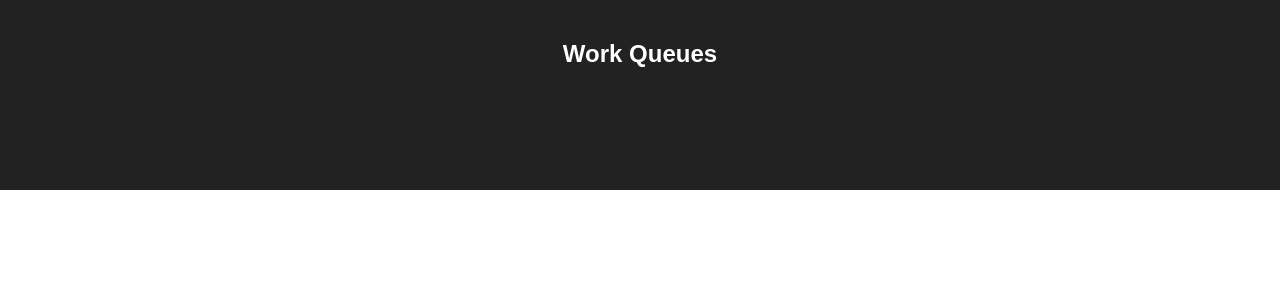
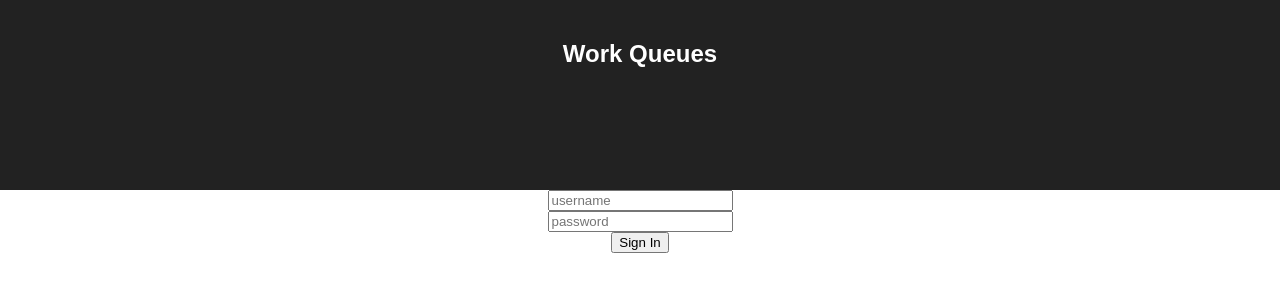
Before and after one commit to davidwmartines/work-queues, a React (Create React App) app in the folder client/: page / in a window 1280 px wide. Shown: the top 300 px of the page. Built offline with nearby package versions, Linux system fonts and the light colour scheme.

Commit message:
Add login component and authn service.

```diff
--- a/client/src/App.js
+++ b/client/src/App.js
@@ -1,5 +1,6 @@
-import { Component } from 'react';
+import React, { Component }  from 'react';
 import './App.css';
+import NativeCredentialsLogin from './authn/NativeCredentialsLogin';
 
 class App extends Component {
   render() {
@@ -8,6 +9,7 @@ class App extends Component {
         <div className="App-header">
           <h2>Work Queues</h2>
         </div>
+        <NativeCredentialsLogin/>
       </div>
     );
   }
--- /dev/null
+++ b/client/src/authn/NativeCredentialsLogin.js
@@ -0,0 +1,61 @@
+import React, {Component} from 'react';
+import AuthService from './auth-service';
+
+class NativeCredentialsLogin extends Component{
+
+  constructor(props){
+    super(props);
+    this.state = {
+      username:'',
+      password:''
+    };
+  }
+
+  onSubmit(e){
+    e.preventDefault();
+    AuthService.loginNative(this.state.username, this.state.password);
+  }
+
+  onChange(e){
+    this.setState({
+      [e.target.name]: e.target.value
+    });
+  }
+
+  render(){
+    return (
+      <div>
+        <form>
+          <div>
+            <input
+              type="text"
+              name="username"
+              placeholder="username"
+              value={this.state.username}
+              onChange={(e) => this.onChange(e)}
+            />
+          </div>
+          <div>
+            <input
+              type="password"
+              name="password"
+              placeholder="password"
+              value={this.state.password}
+              onChange={(e) => this.onChange(e)}
+            />
+          </div>
+          <div>
+            <input
+              type="submit"
+              value="Sign In"
+              onClick={(e) => this.onSubmit(e)}
+            />
+          </div>
+        </form>
+      </div>
+    );
+  }
+
+}
+
+export default NativeCredentialsLogin;
--- /dev/null
+++ b/client/src/authn/auth-service.js
@@ -0,0 +1,10 @@
+
+class AuthService{
+
+  loginNative(username, password){
+    console.log('login', arguments);
+  }
+
+}
+
+export default new AuthService();
--- a/client/src/index.js
+++ b/client/src/index.js
@@ -1,3 +1,4 @@
+import React from 'react';
 import ReactDOM from 'react-dom';
 import './index.css';
 import App from './App';
```
Also changed, not shown: 1 other file (tests, documents, lock files or other folders).
